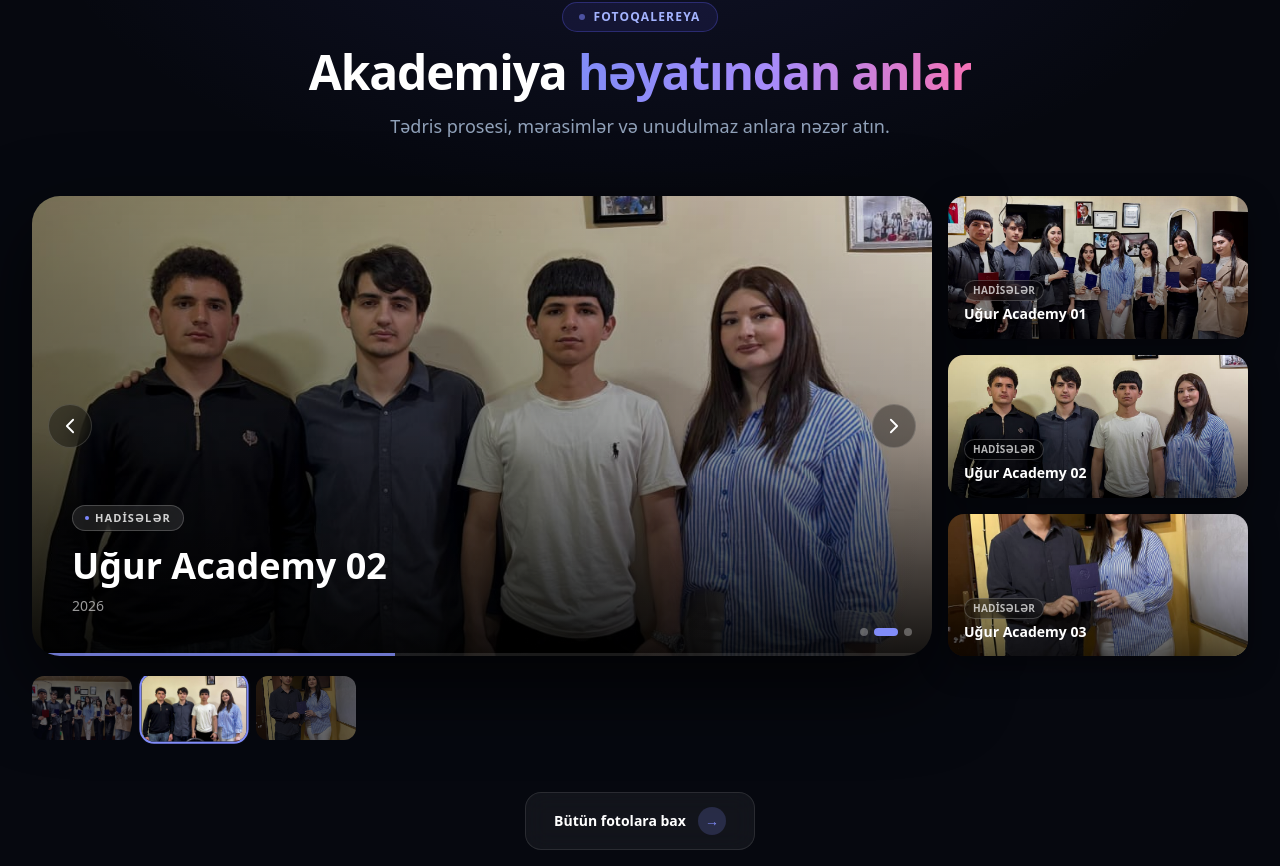
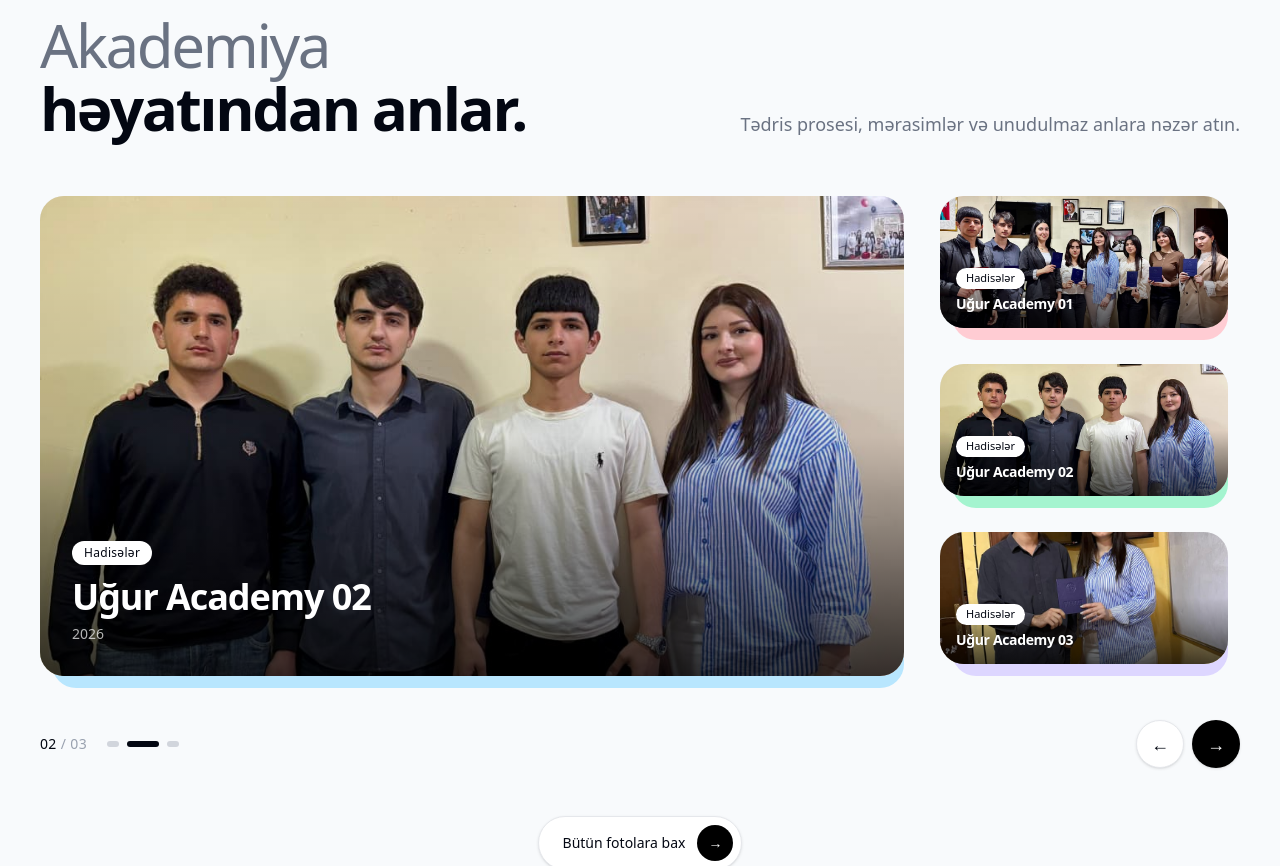
Before and after one commit to Shookrun/ugur-academy, a Next.js app: page / in a window 1280 px wide. Shown: the part 3321-4187 px from the top of the page. Built offline with nearby package versions, Linux system fonts and the light colour scheme; no server answers; the database is empty.

Commit message:
Refactor GallerySection component
Refactor GallerySection component for improved readability and functionality. Updated state management and optimized rendering logic.

```diff
--- a/components/ui/GallerySection.tsx
+++ b/components/ui/GallerySection.tsx
@@ -7,11 +7,20 @@ import { galleryItems } from "@/data/gallery"
 
 const SLIDE_INTERVAL = 5000
 
-/* ────────────────────────────────────────────────────────────────
-   GALLERY SECTION  –  Cinematic hero + animated masonry strip
-──────────────────────────────────────────────────────────────── */
+const cardTints: readonly string[] = [
+  "bg-amber-200",
+  "bg-sky-200",
+  "bg-rose-200",
+  "bg-emerald-200",
+  "bg-violet-200",
+  "bg-orange-200",
+  "bg-teal-200",
+]
+
 export default function GallerySection() {
   const [items, setItems] = useState(galleryItems)
+  const [isVisible, setIsVisible] = useState(false)
+  const sectionRef = useRef<HTMLElement>(null)
 
   useEffect(() => {
     fetch("/api/gallery")
@@ -22,39 +31,49 @@ export default function GallerySection() {
       .catch(() => {})
   }, [])
 
+  useEffect(() => {
+    const section = sectionRef.current
+    if (!section) return
+
+    const observer = new IntersectionObserver(
+      ([entry]) => setIsVisible(entry.isIntersecting),
+      { threshold: 0.12, rootMargin: "0px 0px -80px 0px" }
+    )
+
+    observer.observe(section)
+    return () => observer.disconnect()
+  }, [])
+
   /* featured slides */
   const featured = items.filter((i) => i.featured).length
     ? items.filter((i) => i.featured)
     : items.slice(0, 3)
 
   const [current, setCurrent] = useState(0)
-  const [prev, setPrev] = useState<number | null>(null)
   const [animating, setAnimating] = useState(false)
   const [hovered, setHovered] = useState(false)
   const timerRef = useRef<ReturnType<typeof setInterval> | null>(null)
 
   const goTo = useCallback(
     (idx: number) => {
-      if (animating) return
-      setPrev(current)
+      if (animating || featured.length === 0) return
       setAnimating(true)
       setCurrent((idx + featured.length) % featured.length)
-      setTimeout(() => {
-        setPrev(null)
-        setAnimating(false)
-      }, 700)
+      setTimeout(() => setAnimating(false), 700)
     },
-    [animating, current, featured.length]
+    [animating, featured.length]
   )
 
   const goNext = useCallback(() => goTo(current + 1), [current, goTo])
   const goPrev = useCallback(() => goTo(current - 1), [current, goTo])
 
   useEffect(() => {
-    if (hovered) return
+    if (hovered || featured.length < 2) return
     timerRef.current = setInterval(goNext, SLIDE_INTERVAL)
-    return () => { if (timerRef.current) clearInterval(timerRef.current) }
-  }, [goNext, hovered])
+    return () => {
+      if (timerRef.current) clearInterval(timerRef.current)
+    }
+  }, [goNext, hovered, featured.length])
 
   useEffect(() => {
     const k = (e: KeyboardEvent) => {
@@ -65,76 +84,92 @@ export default function GallerySection() {
     return () => window.removeEventListener("keydown", k)
   }, [goNext, goPrev])
 
-  /* grid items – everything except featured */
-  const grid = items.filter((i) => !i.featured).slice(0, 3)
+  /* side items – everything except featured */
+  const nonFeatured = items.filter((i) => !i.featured).slice(0, 3)
+  const side = nonFeatured.length ? nonFeatured : items.slice(0, 3)
 
   return (
     <section
       id="galereya"
-      className="relative overflow-hidden bg-[#06080f] py-24 sm:py-32"
+      ref={sectionRef}
       aria-label="Galereya"
+      className="relative overflow-hidden"
     >
-      {/* subtle background glow */}
+      <div className="mx-auto max-w-full px-6 py-24 sm:px-8 lg:px-10">
+        {/* ───────── Header ───────── */}
+        <div className="grid gap-10 lg:grid-cols-2 lg:items-end">
           <div
-        aria-hidden
-        className="pointer-events-none absolute inset-0"
-        style={{
-          background:
-            "radial-gradient(ellipse 80% 50% at 50% 0%, rgba(99,102,241,0.12) 0%, transparent 60%)",
-        }}
+            className={`max-w-2xl transform transition-all duration-1000 ease-[cubic-bezier(0.22,1,0.36,1)] ${
+              isVisible
+                ? "translate-y-0 opacity-100"
+                : "translate-y-12 opacity-0"
+            }`}
+          >
+            <div className="mb-6 flex items-center gap-3">
+              <span
+                className={`h-px bg-black transition-all duration-700 ${
+                  isVisible ? "w-8 opacity-100" : "w-0 opacity-0"
+                }`}
               />
+              <span className="text-sm font-medium tracking-wide text-gray-500">
+                Fotoqalereya
+              </span>
+            </div>
 
-      {/* Section header */}
-      <div className="relative z-10 mb-14 px-4 text-center">
-        <div className="inline-flex items-center gap-2 rounded-full border border-indigo-500/30 bg-indigo-500/10 px-4 py-1.5 text-xs font-semibold tracking-widest text-indigo-300 uppercase mb-4">
-          <span className="h-1.5 w-1.5 rounded-full bg-indigo-400 animate-pulse" />
-          Fotoqalereya
+            <h2 className="text-4xl font-semibold leading-[1.05] tracking-[-0.04em] text-gray-950 sm:text-5xl lg:text-6xl">
+              <span className="font-light text-gray-500">Akademiya</span>
+              <br />
+              həyatından anlar.
+            </h2>
           </div>
-        <h2 className="text-3xl font-extrabold tracking-tight text-white sm:text-4xl lg:text-5xl">
-          Akademiya{" "}
-          <span
-            className="bg-clip-text text-transparent"
-            style={{ backgroundImage: "linear-gradient(to right, #818cf8, #a78bfa, #f472b6)" }}
+
+          <div
+            className={`max-w-xl transform transition-all delay-150 duration-1000 ease-[cubic-bezier(0.22,1,0.36,1)] lg:ml-auto ${
+              isVisible
+                ? "translate-y-0 opacity-100"
+                : "translate-y-12 opacity-0"
+            }`}
           >
-            həyatından anlar
-          </span>
-        </h2>
-        <p className="mx-auto mt-4 max-w-xl text-base text-slate-400 sm:text-lg">
+            <p className="text-base leading-7 text-gray-500 sm:text-lg sm:leading-8">
               Tədris prosesi, mərasimlər və unudulmaz anlara nəzər atın.
             </p>
           </div>
+        </div>
 
-      {/* Main layout: hero slider + side grid */}
+        {/* ───────── Main layout ───────── */}
         <div
-        className="relative z-10 mx-auto max-w-7xl px-4 sm:px-6 lg:px-8"
+          className={`mt-14 grid gap-6 transform transition-all duration-1000 ease-[cubic-bezier(0.22,1,0.36,1)] lg:grid-cols-[1fr_300px] ${
+            isVisible
+              ? "translate-y-0 opacity-100"
+              : "translate-y-16 opacity-0"
+          }`}
+        >
+          {/* ====== HERO SLIDER ====== */}
+          <div
+            className="group relative mr-3 pb-3"
             onMouseEnter={() => setHovered(true)}
             onMouseLeave={() => setHovered(false)}
           >
-        <div className="grid gap-4 lg:grid-cols-[1fr_300px]">
+            {/* colored offset layer */}
+            <div
+              aria-hidden="true"
+              className={`absolute inset-0 left-3 top-3 rounded-[1.5rem] transition-all duration-500 group-hover:left-1.5 group-hover:top-1.5 ${
+                cardTints[current % cardTints.length]
+              }`}
+            />
 
-          {/* ====== HERO SLIDER ====== */}
-          <div
-            className="relative overflow-hidden rounded-[1.75rem]"
-            style={{
-              minHeight: 460,
-              boxShadow: "0 30px 80px rgba(0,0,0,0.7)",
-            }}
-          >
+            <div className="relative aspect-[4/3] overflow-hidden rounded-[1.5rem] bg-gray-200 sm:aspect-[16/10] lg:aspect-auto lg:h-[480px]">
               {featured.map((item, idx) => {
                 const isCur = idx === current
-              const isPrev = idx === prev
-              let zIndex = 0
-              let opacity = 0
-              let scale = "scale-[1.04]"
-              if (isCur) { zIndex = 20; opacity = 1; scale = "scale-100" }
-              else if (isPrev) { zIndex = 10; opacity = 0; scale = "scale-[0.97]" }
 
                 return (
                   <div
                     key={item.id}
                     aria-hidden={!isCur}
-                  className={`absolute inset-0 transition-all duration-700 ease-in-out ${scale}`}
-                  style={{ zIndex, opacity }}
+                    className={`absolute inset-0 transition-all duration-700 ease-in-out ${
+                      isCur ? "scale-100 opacity-100" : "scale-[1.04] opacity-0"
+                    }`}
+                    style={{ zIndex: isCur ? 20 : 0 }}
                   >
                     <Image
                       src={item.src}
@@ -144,179 +179,162 @@ export default function GallerySection() {
                       className="object-cover"
                       sizes="(max-width:1024px) 100vw, 800px"
                     />
-                  {/* cinematic overlays */}
-                  <div className="absolute inset-0 bg-gradient-to-t from-black/90 via-black/30 to-black/10" />
-                  <div className="absolute inset-0 bg-gradient-to-r from-black/40 to-transparent" />
+
+                    <div className="absolute inset-0 bg-gradient-to-t from-black/75 via-black/10 to-transparent" />
 
                     {/* caption */}
                     <div
-                    className="absolute bottom-0 left-0 right-0 p-7 sm:p-10 transition-all duration-700 delay-150"
-                    style={{ transform: isCur ? "translateY(0)" : "translateY(24px)", opacity: isCur ? 1 : 0 }}
+                      className={`absolute inset-x-0 bottom-0 p-6 transition-all delay-150 duration-700 sm:p-8 ${
+                        isCur
+                          ? "translate-y-0 opacity-100"
+                          : "translate-y-6 opacity-0"
+                      }`}
                     >
-                    <span
-                      className="mb-3 inline-flex items-center gap-1.5 rounded-full px-3 py-1 text-[11px] font-bold uppercase tracking-widest text-white/80 backdrop-blur-sm"
-                      style={{ background: "rgba(255,255,255,0.1)", border: "1px solid rgba(255,255,255,0.2)" }}
-                    >
-                      <span className="h-1 w-1 rounded-full bg-indigo-400" />
+                      <span className="mb-3 inline-flex items-center rounded-full bg-white px-3 py-1 text-xs font-medium tracking-wide text-gray-950">
                         {item.category}
                       </span>
-                    <h3 className="text-2xl font-black leading-tight text-white sm:text-3xl lg:text-4xl">
+                      <h3 className="max-w-xl text-2xl font-semibold leading-[1.1] tracking-[-0.03em] text-white sm:text-3xl lg:text-4xl">
                         {item.title}
                       </h3>
-                    <p className="mt-2 text-sm font-medium text-white/60">{item.date}</p>
+                      <p className="mt-2 text-sm text-white/70">{item.date}</p>
                     </div>
                   </div>
                 )
               })}
-
-            {/* nav arrows */}
-            <button
-              id="gallery-prev-btn"
-              onClick={goPrev}
-              aria-label="Əvvəlki"
-              className="absolute left-4 top-1/2 z-30 -translate-y-1/2 flex h-11 w-11 items-center justify-center rounded-full text-white backdrop-blur-md transition-all hover:scale-110 active:scale-95"
-              style={{ background: "rgba(0,0,0,0.35)", border: "1px solid rgba(255,255,255,0.15)" }}
-            >
-              <svg viewBox="0 0 24 24" fill="none" strokeWidth={2.2} stroke="currentColor" className="h-5 w-5">
-                <path strokeLinecap="round" strokeLinejoin="round" d="M15.75 19.5L8.25 12l7.5-7.5" />
-              </svg>
-            </button>
-            <button
-              id="gallery-next-btn"
-              onClick={goNext}
-              aria-label="Növbəti"
-              className="absolute right-4 top-1/2 z-30 -translate-y-1/2 flex h-11 w-11 items-center justify-center rounded-full text-white backdrop-blur-md transition-all hover:scale-110 active:scale-95"
-              style={{ background: "rgba(0,0,0,0.35)", border: "1px solid rgba(255,255,255,0.15)" }}
-            >
-              <svg viewBox="0 0 24 24" fill="none" strokeWidth={2.2} stroke="currentColor" className="h-5 w-5">
-                <path strokeLinecap="round" strokeLinejoin="round" d="M8.25 4.5l7.5 7.5-7.5 7.5" />
-              </svg>
-            </button>
-
-            {/* dot indicators */}
-            <div className="absolute bottom-5 right-5 z-30 flex items-center gap-1.5">
-              {featured.map((_, idx) => (
-                <button
-                  key={idx}
-                  id={`gallery-dot-${idx}`}
-                  onClick={() => goTo(idx)}
-                  aria-label={`${idx + 1}-ci şəkilə keç`}
-                  aria-current={idx === current ? "true" : undefined}
-                  className="rounded-full transition-all duration-300"
-                  style={{
-                    width: idx === current ? 24 : 8,
-                    height: 8,
-                    background: idx === current ? "#818cf8" : "rgba(255,255,255,0.3)",
-                  }}
-                />
-              ))}
             </div>
-
-            {/* progress bar */}
-            {!hovered && (
-              <div className="absolute bottom-0 left-0 right-0 z-30 h-[3px]" style={{ background: "rgba(255,255,255,0.1)" }}>
-                <div key={current} className="h-full gallery-progress-bar" style={{ background: "rgba(129,140,248,0.8)" }} />
-              </div>
-            )}
           </div>
 
           {/* ====== SIDE GRID ====== */}
-          <div className="flex flex-col gap-4 lg:max-h-[460px]">
-            {(grid.length ? grid : items.slice(0, 3)).map((item, idx) => (
+          <div className="grid grid-cols-3 gap-4 lg:flex lg:h-[480px] lg:flex-col lg:gap-6">
+            {side.map((item, idx) => (
               <Link
                 key={item.id}
                 href="/galereya"
                 id={`gallery-side-${idx}`}
-                className="group relative flex-1 overflow-hidden rounded-2xl"
-                style={{ minHeight: 132, boxShadow: "0 10px 30px rgba(0,0,0,0.4)" }}
+                className="group relative mr-2 pb-2 lg:mr-3 lg:flex-1 lg:pb-3"
               >
+                <div
+                  aria-hidden="true"
+                  className={`absolute inset-0 left-2 top-2 rounded-[1.5rem] transition-all duration-500 group-hover:left-1 group-hover:top-1 lg:left-3 lg:top-3 lg:group-hover:left-1.5 lg:group-hover:top-1.5 ${
+                    cardTints[(idx + 1 + current) % cardTints.length]
+                  }`}
+                />
+
+                <div className="relative aspect-[3/4] overflow-hidden rounded-[1.5rem] bg-gray-200 lg:aspect-auto lg:h-full">
                   <Image
                     src={item.src}
                     alt={item.alt}
                     fill
-                  className="object-cover transition-transform duration-700 group-hover:scale-110"
+                    className="object-cover transition duration-700 group-hover:scale-105"
                     sizes="300px"
                   />
-                <div
-                  className="absolute inset-0 transition-opacity duration-300"
-                  style={{
-                    background: "linear-gradient(to top, rgba(0,0,0,0.82) 0%, rgba(0,0,0,0.18) 60%, transparent 100%)",
-                    opacity: 0.8,
-                  }}
-                />
-                <div className="absolute inset-x-0 bottom-0 p-4">
-                  <span
-                    className="mb-1 inline-block rounded-full px-2 py-0.5 text-[10px] font-bold uppercase tracking-wide text-white/70 backdrop-blur-sm"
-                    style={{ background: "rgba(0,0,0,0.3)", border: "1px solid rgba(255,255,255,0.2)" }}
-                  >
+                  <div className="absolute inset-0 bg-gradient-to-t from-black/70 via-transparent to-transparent" />
+
+                  <div className="absolute inset-x-0 bottom-0 hidden p-4 lg:block">
+                    <span className="mb-1.5 inline-block rounded-full bg-white px-2.5 py-0.5 text-[11px] font-medium text-gray-950">
                       {item.category}
                     </span>
-                  <p className="text-sm font-bold leading-tight text-white">{item.title}</p>
+                    <p className="text-sm font-semibold leading-tight tracking-tight text-white">
+                      {item.title}
+                    </p>
                   </div>
-                {/* zoom icon */}
-                <div
-                  className="absolute right-3 top-3 flex h-8 w-8 items-center justify-center rounded-full text-white opacity-0 backdrop-blur-sm transition-all duration-300 group-hover:opacity-100 group-hover:scale-110"
-                  style={{ background: "rgba(0,0,0,0.35)" }}
+
+                  <span
+                    aria-hidden="true"
+                    className="absolute right-3 top-3 flex h-9 w-9 items-center justify-center rounded-full bg-white text-gray-950 opacity-0 shadow-sm transition-all duration-300 group-hover:opacity-100"
                   >
-                  <svg viewBox="0 0 24 24" fill="none" stroke="currentColor" strokeWidth={2} className="h-4 w-4">
-                    <path strokeLinecap="round" strokeLinejoin="round" d="M21 21l-5.197-5.197m0 0A7.5 7.5 0 105.196 5.196a7.5 7.5 0 0010.607 10.607zM10.5 7.5v6m3-3h-6" />
-                  </svg>
+                    →
+                  </span>
                 </div>
               </Link>
             ))}
           </div>
         </div>
 
-        {/* Thumbnail filmstrip */}
-        <div className="mt-5 flex gap-3 overflow-x-auto pb-1 scrollbar-hide">
-          {featured.map((item, idx) => (
+        {/* ───────── Controls ───────── */}
+        <div
+          className={`mt-8 flex flex-wrap items-center justify-between gap-4 transform transition-all delay-500 duration-700 ${
+            isVisible
+              ? "translate-y-0 opacity-100"
+              : "translate-y-8 opacity-0"
+          }`}
+        >
+          <div className="flex items-center gap-5">
+            <p className="text-sm font-medium tabular-nums tracking-wide text-gray-950">
+              {String(current + 1).padStart(2, "0")}
+              <span className="text-gray-400">
+                {" "}
+                / {String(featured.length).padStart(2, "0")}
+              </span>
+            </p>
+
+            <div className="flex items-center gap-2">
+              {featured.map((_, idx) => (
                 <button
-              key={item.id}
-              id={`gallery-thumb-${idx}`}
+                  key={idx}
+                  id={`gallery-dot-${idx}`}
+                  type="button"
                   onClick={() => goTo(idx)}
-              aria-label={item.title}
-              className="relative shrink-0 overflow-hidden rounded-xl transition-all duration-300"
-              style={{
-                width: 100,
-                height: 64,
-                opacity: idx === current ? 1 : 0.4,
-                transform: idx === current ? "scale(1.05)" : "scale(1)",
-                boxShadow: idx === current ? "0 0 0 2px #818cf8, 0 0 0 4px #06080f" : "none",
-              }}
-            >
-              <Image
-                src={item.src}
-                alt={item.alt}
-                fill
-                className="object-cover"
-                sizes="100px"
+                  aria-label={`${idx + 1}-ci şəkilə keç`}
+                  aria-current={idx === current ? "true" : undefined}
+                  className={`h-1.5 rounded-full transition-all duration-500 ${
+                    idx === current
+                      ? "w-8 bg-gray-950"
+                      : "w-3 bg-gray-300 hover:bg-gray-400"
+                  }`}
                 />
-            </button>
               ))}
             </div>
           </div>
 
-      {/* CTA */}
-      <div className="relative z-10 mt-12 flex justify-center px-4">
+          <div className="flex items-center gap-2">
+            <button
+              id="gallery-prev-btn"
+              type="button"
+              onClick={goPrev}
+              aria-label="Əvvəlki"
+              className="flex h-12 w-12 items-center justify-center rounded-full border border-gray-200 bg-white text-lg text-gray-950 shadow-sm transition-all duration-300 hover:-translate-x-1 hover:border-black hover:bg-black hover:text-white active:scale-95"
+            >
+              ←
+            </button>
+
+            <button
+              id="gallery-next-btn"
+              type="button"
+              onClick={goNext}
+              aria-label="Növbəti"
+              className="flex h-12 w-12 items-center justify-center rounded-full bg-black text-lg text-white shadow-sm transition-all duration-300 hover:translate-x-1 hover:bg-gray-800 active:scale-95"
+            >
+              →
+            </button>
+          </div>
+        </div>
+
+        {/* ───────── CTA ───────── */}
+        <div
+          className={`mt-12 flex justify-center transform transition-all delay-700 duration-700 ${
+            isVisible
+              ? "translate-y-0 opacity-100"
+              : "translate-y-8 opacity-0"
+          }`}
+        >
           <Link
             href="/galereya"
             id="gallery-view-all-link"
-          className="group inline-flex items-center gap-3 rounded-2xl px-7 py-3.5 text-sm font-semibold text-white transition-all duration-300 hover:-translate-y-0.5"
-          style={{
-            background: "rgba(255,255,255,0.05)",
-            border: "1px solid rgba(255,255,255,0.1)",
-            backdropFilter: "blur(12px)",
-          }}
+            className="group inline-flex items-center gap-3 rounded-full border border-gray-200 bg-white py-2 pl-6 pr-2 text-sm font-medium text-gray-950 shadow-sm transition-all duration-300 hover:border-black"
           >
             <span>Bütün fotolara bax</span>
             <span
-            className="flex h-7 w-7 items-center justify-center rounded-full transition-all duration-300 group-hover:bg-indigo-500 group-hover:text-white"
-            style={{ background: "rgba(129,140,248,0.2)", color: "#818cf8" }}
+              aria-hidden="true"
+              className="flex h-9 w-9 items-center justify-center rounded-full bg-black text-white transition-all duration-300 group-hover:translate-x-0.5 group-hover:bg-gray-800"
             >
               →
             </span>
           </Link>
         </div>
+      </div>
+
+      <div className="absolute bottom-0 left-0 h-px w-full bg-gray-100" />
     </section>
   )
 }
```
Lines whose indentation alone changed are shown as unchanged.
